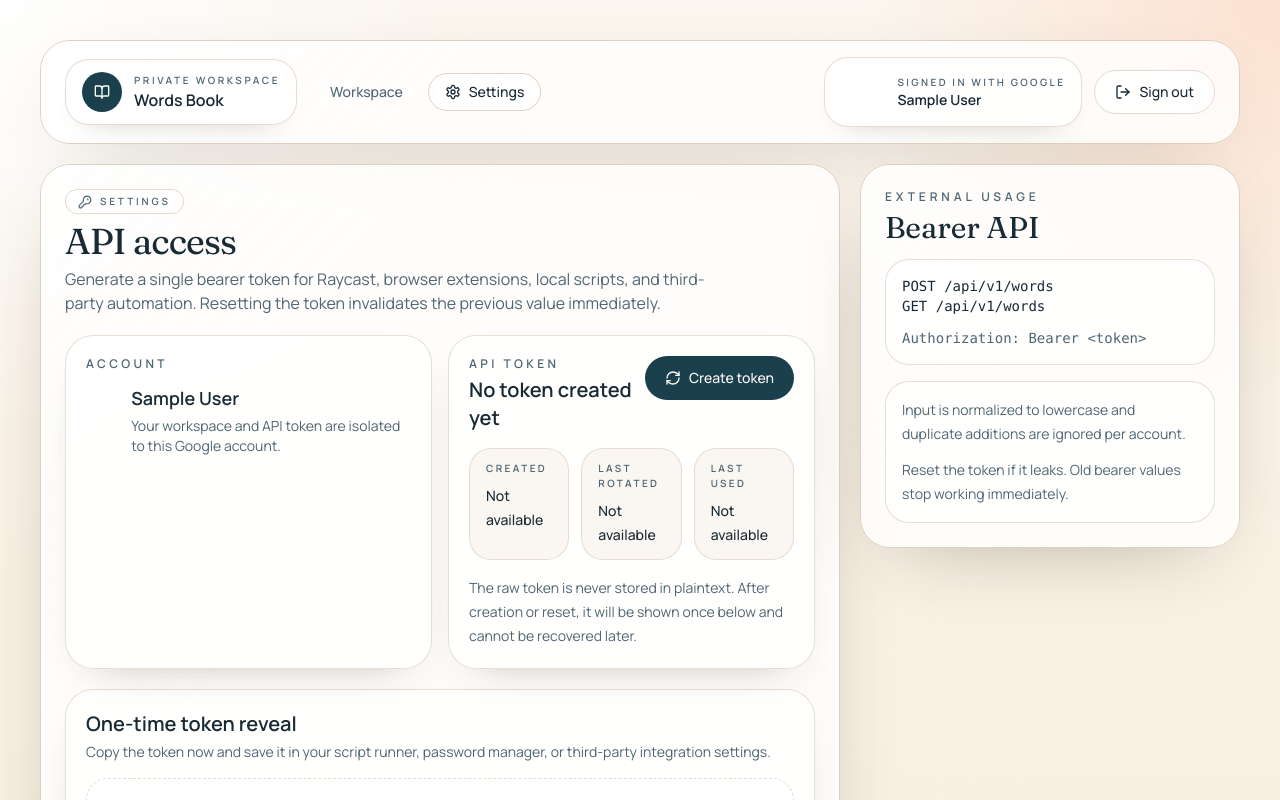
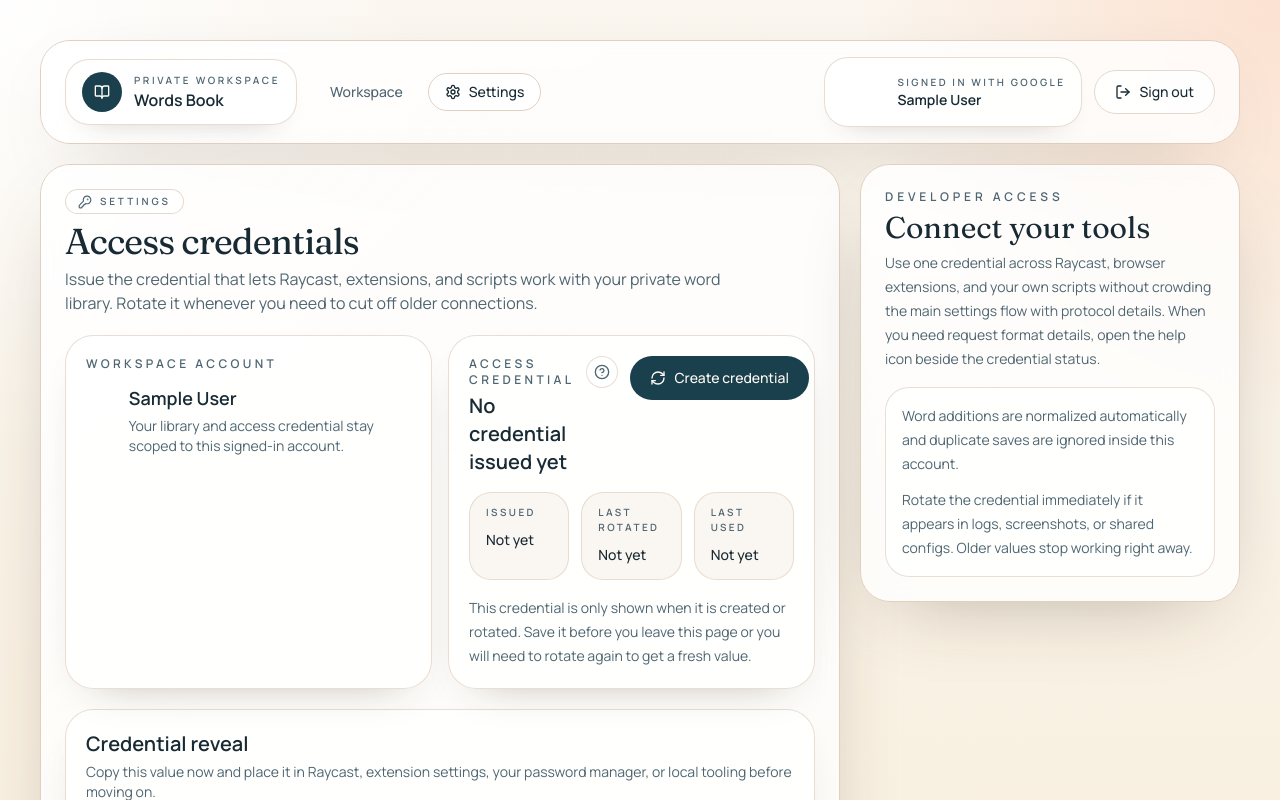
Before and after one commit to ryan-alexander-zhang/words-book, a Next.js app: page /settings in a window 1280 px wide. Shown: the top 800 px of the page. Built offline with nearby package versions, Linux system fonts and the light colour scheme; no server answers; the database is empty; sample sign-in values are in the browser's storage.

Commit message:
ui: layer credential copy and technical details

```diff
--- a/app/signin/page.tsx
+++ b/app/signin/page.tsx
@@ -35,9 +35,9 @@ export default async function SignInPage() {
                 Private vocabulary desk for one account at a time.
               </h1>
               <p className="max-w-2xl text-base leading-7 text-muted-foreground">
-                Words, API tokens, and external automation are isolated to the Google account you
-                sign in with. Use the same workspace in the browser, Raycast, extensions, and your
-                own scripts.
+                Your saved words stay attached to the account you sign in with. Start in the
+                browser, then connect Raycast, extensions, or your own scripts whenever you need
+                them.
               </p>
             </div>
           </div>
@@ -50,8 +50,8 @@ export default async function SignInPage() {
                 </p>
                 <h2 className="text-2xl font-semibold text-foreground">Enter with Google</h2>
                 <p className="text-sm leading-6 text-muted-foreground">
-                  Browser access uses Auth.js sessions. External API access is generated later from
-                  the settings page as a separate bearer token.
+                  Use Google to open your private workspace. If you later want to connect external
+                  tools, you can issue a separate access credential from Settings.
                 </p>
               </div>
 
--- a/components/token-settings.tsx
+++ b/components/token-settings.tsx
@@ -1,7 +1,7 @@
 "use client";
 
-import { useState, useTransition } from "react";
-import { Check, Copy, KeyRound, RefreshCw } from "lucide-react";
+import { type ReactNode, useState, useTransition } from "react";
+import { Check, CircleHelp, Copy, KeyRound, RefreshCw } from "lucide-react";
 import { Button } from "@/components/ui/button";
 import { Input } from "@/components/ui/input";
 import { type ApiTokenStatus } from "@/lib/types";
@@ -24,7 +24,7 @@ type TokenResponse = {
 
 function formatDate(value: string | null) {
   if (!value) {
-    return "Not available";
+    return "Not yet";
   }
 
   return new Intl.DateTimeFormat("en-US", {
@@ -48,6 +48,57 @@ async function readTokenResponse(response: Response) {
   }
 
   return payload ?? {};
+}
+
+type InfoHintProps = {
+  align?: "left" | "right";
+  children: ReactNode;
+  label: string;
+};
+
+function InfoHint({ align = "left", children, label }: InfoHintProps) {
+  return (
+    <div className="group relative inline-flex shrink-0">
+      <button
+        type="button"
+        aria-label={label}
+        className="inline-flex h-8 w-8 items-center justify-center rounded-full border border-border/70 bg-white/80 text-muted-foreground transition hover:text-foreground focus-visible:outline-none focus-visible:ring-2 focus-visible:ring-ring focus-visible:ring-offset-2"
+      >
+        <CircleHelp className="h-4 w-4" aria-hidden="true" />
+      </button>
+
+      <div
+        className={cn(
+          "pointer-events-none absolute top-full z-20 mt-2 w-72 rounded-[22px] border border-border/80 bg-[linear-gradient(180deg,rgba(255,255,255,0.96),rgba(246,239,231,0.96))] p-4 text-left text-xs leading-6 text-foreground opacity-0 shadow-[0_22px_48px_-30px_rgba(54,39,24,0.42)] transition duration-150 group-hover:opacity-100 group-focus-within:opacity-100",
+          align === "right" ? "right-0" : "left-0"
+        )}
+        role="note"
+      >
+        {children}
+      </div>
+    </div>
+  );
+}
+
+function DeveloperReferenceHint({ align = "left" }: { align?: "left" | "right" }) {
+  return (
+    <InfoHint align={align} label="Show developer reference">
+      <p className="text-[10px] font-semibold uppercase tracking-[0.28em] text-muted-foreground">
+        Developer reference
+      </p>
+      <div className="mt-2 space-y-2">
+        <p>
+          Header: <code>Authorization: Bearer &lt;token&gt;</code>
+        </p>
+        <p>
+          Endpoint: <code>/api/v1/words</code>
+        </p>
+        <p>
+          Methods: <code>GET</code> to read words, <code>POST</code> to send new words.
+        </p>
+      </div>
+    </InfoHint>
+  );
 }
 
 export function TokenSettings({ user, initialTokenStatus }: TokenSettingsProps) {
@@ -76,7 +127,9 @@ export function TokenSettings({ user, initialTokenStatus }: TokenSettingsProps)
           }
           setRevealedToken(payload.value ?? null);
         } catch (error) {
-          setFeedback(error instanceof Error ? error.message : "Unable to update the API token.");
+          setFeedback(
+            error instanceof Error ? error.message : "Unable to update the access credential."
+          );
         }
       })();
     });
@@ -90,7 +143,7 @@ export function TokenSettings({ user, initialTokenStatus }: TokenSettingsProps)
     try {
       await navigator.clipboard.writeText(revealedToken);
       setCopied(true);
-      setFeedback("API token copied to the clipboard.");
+      setFeedback("Access credential copied to the clipboard.");
     } catch {
       setFeedback("Clipboard access is not available in this browser.");
     }
@@ -106,12 +159,11 @@ export function TokenSettings({ user, initialTokenStatus }: TokenSettingsProps)
               Settings
             </span>
             <h1 className="display-font text-4xl leading-none tracking-tight text-foreground">
-              API access
+              Access credentials
             </h1>
             <p className="max-w-2xl text-sm leading-6 text-muted-foreground sm:text-base">
-              Generate a single bearer token for Raycast, browser extensions, local scripts, and
-              third-party automation. Resetting the token invalidates the previous value
-              immediately.
+              Issue the credential that lets Raycast, extensions, and scripts work with your
+              private word library. Rotate it whenever you need to cut off older connections.
             </p>
           </div>
 
@@ -119,7 +171,7 @@ export function TokenSettings({ user, initialTokenStatus }: TokenSettingsProps)
             <article className="settings-card">
               <div className="space-y-3">
                 <p className="text-xs font-semibold uppercase tracking-[0.28em] text-muted-foreground">
-                  Account
+                  Workspace account
                 </p>
                 <div className="flex items-center gap-4">
                   <span
@@ -135,7 +187,7 @@ export function TokenSettings({ user, initialTokenStatus }: TokenSettingsProps)
                   <div className="space-y-1">
                     <p className="text-lg font-semibold text-foreground">{accountLabel}</p>
                     <p className="text-sm text-muted-foreground">
-                      Your workspace and API token are isolated to this Google account.
+                      Your library and access credential stay scoped to this signed-in account.
                     </p>
                   </div>
                 </div>
@@ -145,24 +197,27 @@ export function TokenSettings({ user, initialTokenStatus }: TokenSettingsProps)
             <article className="settings-card">
               <div className="space-y-4">
                 <div className="flex flex-col gap-3 sm:flex-row sm:items-start sm:justify-between">
-                  <div className="space-y-1">
-                    <p className="text-xs font-semibold uppercase tracking-[0.28em] text-muted-foreground">
-                      API token
-                    </p>
-                    <h2 className="text-xl font-semibold text-foreground">
-                      {tokenStatus.hasToken ? "Token is active" : "No token created yet"}
-                    </h2>
+                  <div className="flex items-start gap-3">
+                    <div className="space-y-1">
+                      <p className="text-xs font-semibold uppercase tracking-[0.28em] text-muted-foreground">
+                        Access credential
+                      </p>
+                      <h2 className="text-xl font-semibold text-foreground">
+                        {tokenStatus.hasToken ? "Credential is active" : "No credential issued yet"}
+                      </h2>
+                    </div>
+                    <DeveloperReferenceHint />
                   </div>
 
                   <Button onClick={rotateToken} disabled={isPending}>
                     <RefreshCw className="h-4 w-4" aria-hidden="true" />
-                    {tokenStatus.hasToken ? "Reset token" : "Create token"}
+                    {tokenStatus.hasToken ? "Rotate credential" : "Create credential"}
                   </Button>
                 </div>
 
                 <div className="grid gap-3 sm:grid-cols-3">
                   <div className="settings-stat">
-                    <span className="settings-stat__label">Created</span>
+                    <span className="settings-stat__label">Issued</span>
                     <span className="settings-stat__value">{formatDate(tokenStatus.createdAt)}</span>
                   </div>
                   <div className="settings-stat">
@@ -176,8 +231,8 @@ export function TokenSettings({ user, initialTokenStatus }: TokenSettingsProps)
                 </div>
 
                 <p className="text-sm leading-6 text-muted-foreground">
-                  The raw token is never stored in plaintext. After creation or reset, it will be
-                  shown once below and cannot be recovered later.
+                  This credential is only shown when it is created or rotated. Save it before you
+                  leave this page or you will need to rotate again to get a fresh value.
                 </p>
               </div>
             </article>
@@ -185,10 +240,10 @@ export function TokenSettings({ user, initialTokenStatus }: TokenSettingsProps)
 
           <section className="settings-card space-y-4">
             <div className="space-y-1">
-              <h2 className="text-xl font-semibold text-foreground">One-time token reveal</h2>
+              <h2 className="text-xl font-semibold text-foreground">Credential reveal</h2>
               <p className="text-sm text-muted-foreground">
-                Copy the token now and save it in your script runner, password manager, or third-party
-                integration settings.
+                Copy this value now and place it in Raycast, extension settings, your password
+                manager, or local tooling before moving on.
               </p>
             </div>
 
@@ -207,14 +262,14 @@ export function TokenSettings({ user, initialTokenStatus }: TokenSettingsProps)
                 </div>
 
                 <div className="rounded-[22px] border border-border/70 bg-secondary/40 px-4 py-3 text-sm text-muted-foreground">
-                  Use it as <code>Authorization: Bearer &lt;token&gt;</code> when calling
-                  <code> /api/v1/words</code>.
+                  This credential is ready to paste into any external tool that adds words on your
+                  behalf.
                 </div>
               </div>
             ) : (
               <div className="rounded-[22px] border border-dashed border-border/75 bg-white/60 px-5 py-8 text-sm leading-6 text-muted-foreground">
-                No plaintext token is currently shown. Create or reset the token to reveal a new
-                bearer value once.
+                No credential is currently visible. Create or rotate one to reveal a fresh value a
+                single time.
               </div>
             )}
 
@@ -231,23 +286,24 @@ export function TokenSettings({ user, initialTokenStatus }: TokenSettingsProps)
         <div className="relative z-10 space-y-4">
           <div className="space-y-2">
             <p className="text-xs font-semibold uppercase tracking-[0.32em] text-muted-foreground">
-              External usage
+              Developer access
             </p>
-            <h2 className="display-font text-3xl leading-none text-foreground">Bearer API</h2>
-          </div>
-
-          <div className="rounded-[24px] border border-border/70 bg-white/75 p-4 font-mono text-xs leading-6 text-foreground sm:text-sm">
-            <p>POST /api/v1/words</p>
-            <p>GET /api/v1/words</p>
-            <p className="mt-3 text-muted-foreground">Authorization: Bearer &lt;token&gt;</p>
+            <h2 className="display-font text-3xl leading-none text-foreground">Connect your tools</h2>
+            <p className="text-sm leading-6 text-muted-foreground">
+              Use one credential across Raycast, browser extensions, and your own scripts without
+              crowding the main settings flow with protocol details. When you need request format
+              details, open the help icon beside the credential status.
+            </p>
           </div>
 
           <div className="rounded-[24px] border border-border/70 bg-white/75 p-4 text-sm leading-6 text-muted-foreground">
             <p>
-              Input is normalized to lowercase and duplicate additions are ignored per account.
+              Word additions are normalized automatically and duplicate saves are ignored inside
+              this account.
             </p>
             <p className="mt-3">
-              Reset the token if it leaks. Old bearer values stop working immediately.
+              Rotate the credential immediately if it appears in logs, screenshots, or shared
+              configs. Older values stop working right away.
             </p>
           </div>
         </div>
```
Also changed, not shown: 1 other file (tests, documents, lock files or other folders).
